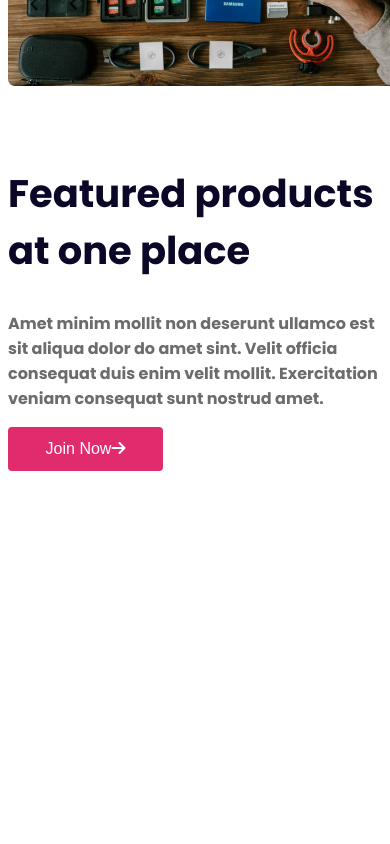
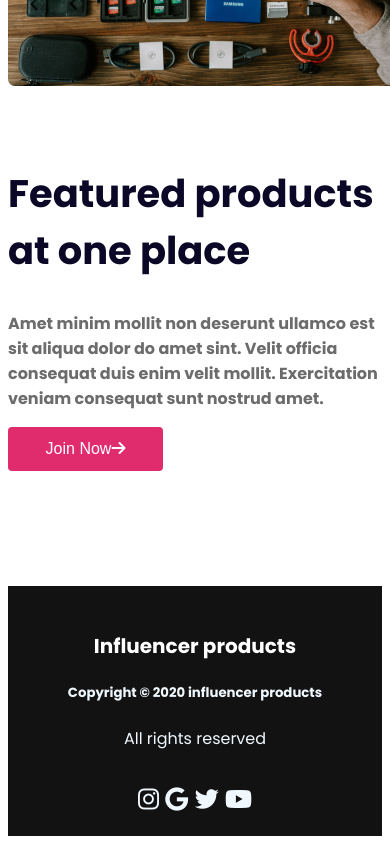
Before and after one commit to Rajibbepary/influencer-projects, a plain HTML site: page index.html in a window 390 px wide. Shown: the part 6158-7002 px from the top of the page. Before the commit the page ends 6629 px from the top, so only its background shows below. Drawn offline with Linux system fonts and the light colour scheme.

Commit message:
footer section desing responsive

```diff
--- a/index.html
+++ b/index.html
@@ -193,10 +193,25 @@
                 </div>
 
             </section>
-
     </main>
 
+<footer class="footer">
+    <div class="footer-div">
+    <div class="div-01">
+        <h3>Influencer products</h3>
+    <h5>Copyright © 2020  influencer products</h5>
+    <p>All rights reserved</p>
+    </div>
 
+    <div class="footer-icon">
+        <i class="fa-brands fa-instagram"></i>
+        <i class="fa-brands fa-google"></i>
+        <i class="fa-brands fa-twitter"></i>
+        <i class="fa-brands fa-youtube"></i>
+    </div>
+</div>
+
+</footer>
 
 </body>
 </html>
--- a/style.css
+++ b/style.css
@@ -210,6 +210,44 @@
     border-radius: 4px;
 }
 
+.footer{
+    width: 1240px;
+    height: 250px;
+    margin-top: 100px;
+    background-color:#131212;
+    /* text-align: center;*/
+}
+.footer-div{
+    color: aliceblue;
+    text-align: center;
+}
+
+.div-01{
+    padding:15px ;
+}
+.footer-div h3{
+    color: rgb(255, 255, 255);
+    font-weight: 700;
+    font-size: 1.25rem;
+    margin-top: 20px;
+    text-align: center;
+    margin-top: 30px;
+}
+.footer-div h5 p{
+    color: rgb(217, 219, 225);
+    font-size: 14px;
+    font-weight: 700;
+}
+
+.footer-icon{
+    font-size: 1.50rem;
+    padding: 0px 10px;
+    gap: 10px;
+    margin-bottom: 20px;
+}
+
+
+
 
 
 /* company section end */
@@ -297,6 +335,12 @@
         width: 100%;
         margin-left: 0;
     }
+
+    .footer {
+        width: 100%;
+        margin-top: 500px;
+        margin-right: -20px;
+    }
 }
 
 
@@ -345,6 +389,10 @@
         width: 100%;
         margin-left: 0;
     }
-
+    .footer {
+        width: 100%;
+        margin-top: 500px;
+        margin-right: -20px;
+    }
 
 }
```
